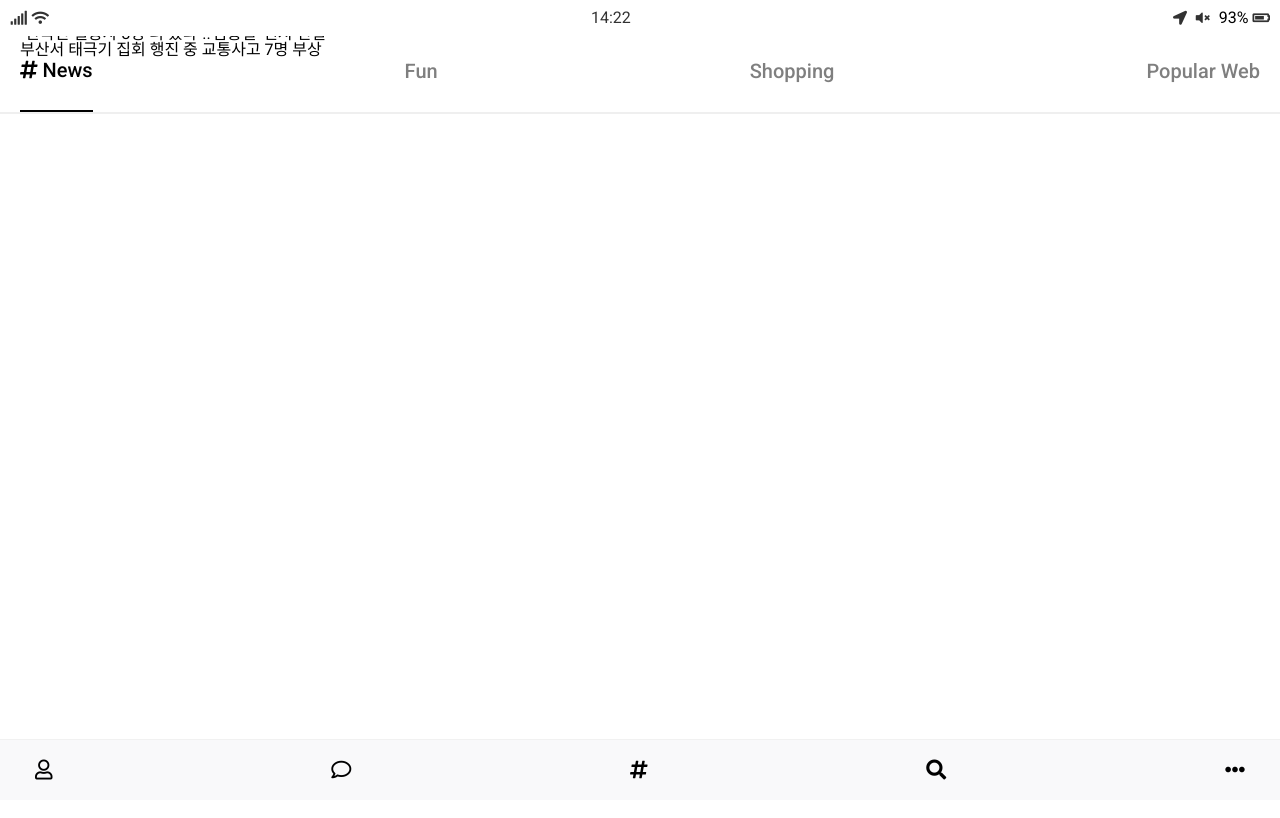
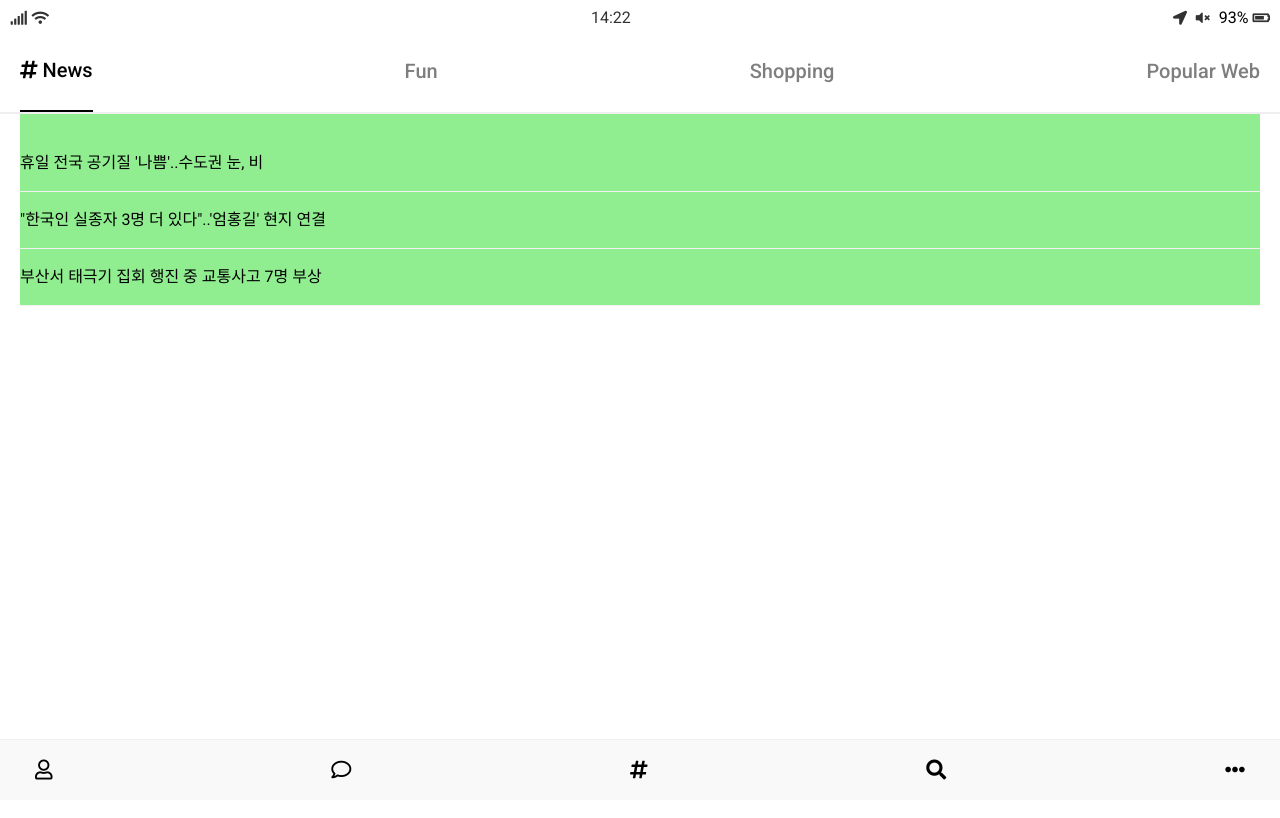
Before and after one commit to hyer0705/kakao-clone-challenge-project, a plain HTML site: page news.html in a window 1280 px wide. Drawn offline with Linux system fonts and the light colour scheme.

Commit message:
added-articles-item-border-bottom

```diff
--- a/css/news-tab-bar.css
+++ b/css/news-tab-bar.css
@@ -7,7 +7,7 @@
     font-size: 20px;
     font-weight: 500;
     border-bottom: 2px solid #efefef;
-    /* background-color: lightgreen; */
+    background-color: white;
 }
 
 .tab-bar .tab-bar__list{
--- /dev/null
+++ b/css/news.css
@@ -0,0 +1,9 @@
+.news{
+    /* padding-bottom: 20px; */
+    background-color: lightgreen;
+}
+
+.news .news__articles-item{
+    padding: 20px 0px;
+    border-bottom: 1px solid #f1f1f1;
+}
--- a/css/styles.css
+++ b/css/styles.css
@@ -10,6 +10,7 @@
 @import "settings.css";
 @import "chat.css";
 @import "news-tab-bar.css";
+@import "news.css";
 
 *{
     box-sizing: border-box;
@@ -38,5 +39,5 @@ main {
 
 /* 임시로 해보기 */
 .news{
-    padding-top: 0px;
+    padding-top: 125px;
 }
```
